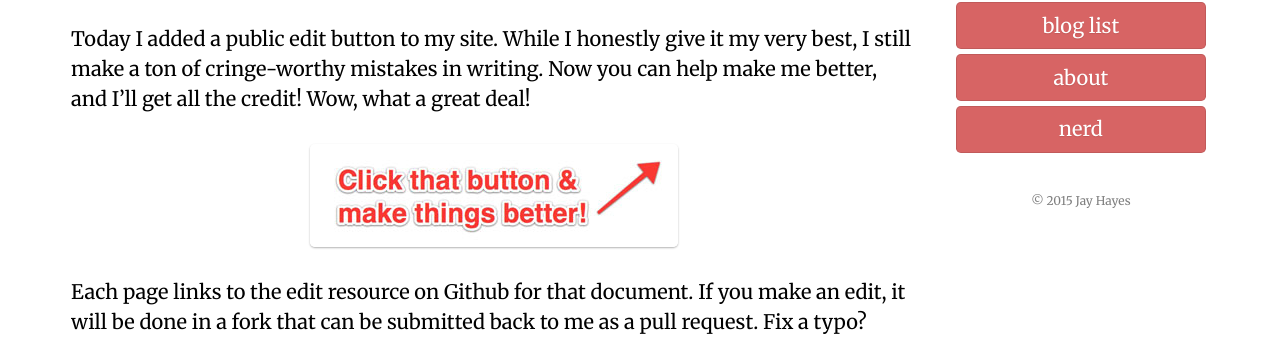
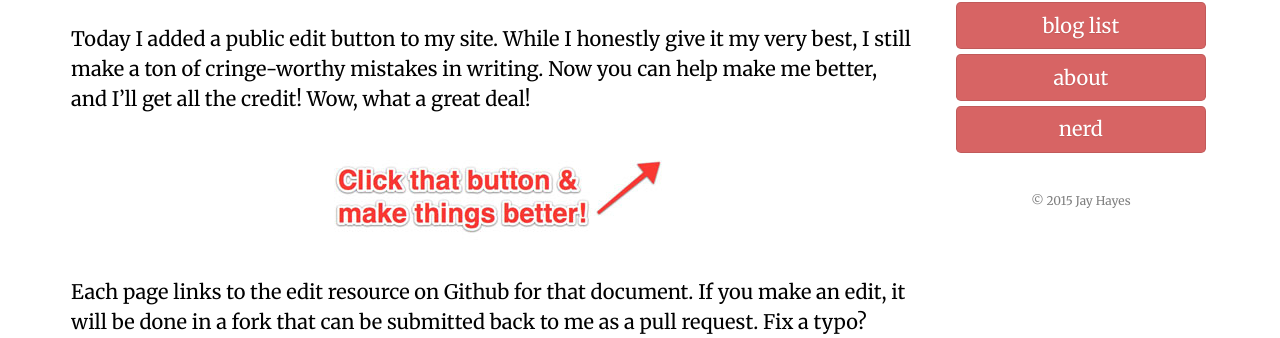
Before and after one commit to iamvery/iamvery.github.com, a Jekyll site: the page built from _posts/2014-10-20-edit-my-stuff-make-me-better.markdown, in a window 1280 px wide. Shown: the part 270-608 px from the top of the page. Built offline with Jekyll 4.4.1, drawn with Linux system fonts in a browser that asks for light colours; comment, search, counter and statistics services are not loaded.

Commit message:
Remove shadow from image style

```diff
--- a/stylesheets/iamvery.css
+++ b/stylesheets/iamvery.css
@@ -45,7 +45,6 @@ img {
   display: block;
   margin: .24rem auto;
   border-radius: .24rem;
-  box-shadow: 0 1px 2px rgba(0,0,0,.3);
 }
 
 .container { max-width: 1200px; }
```
